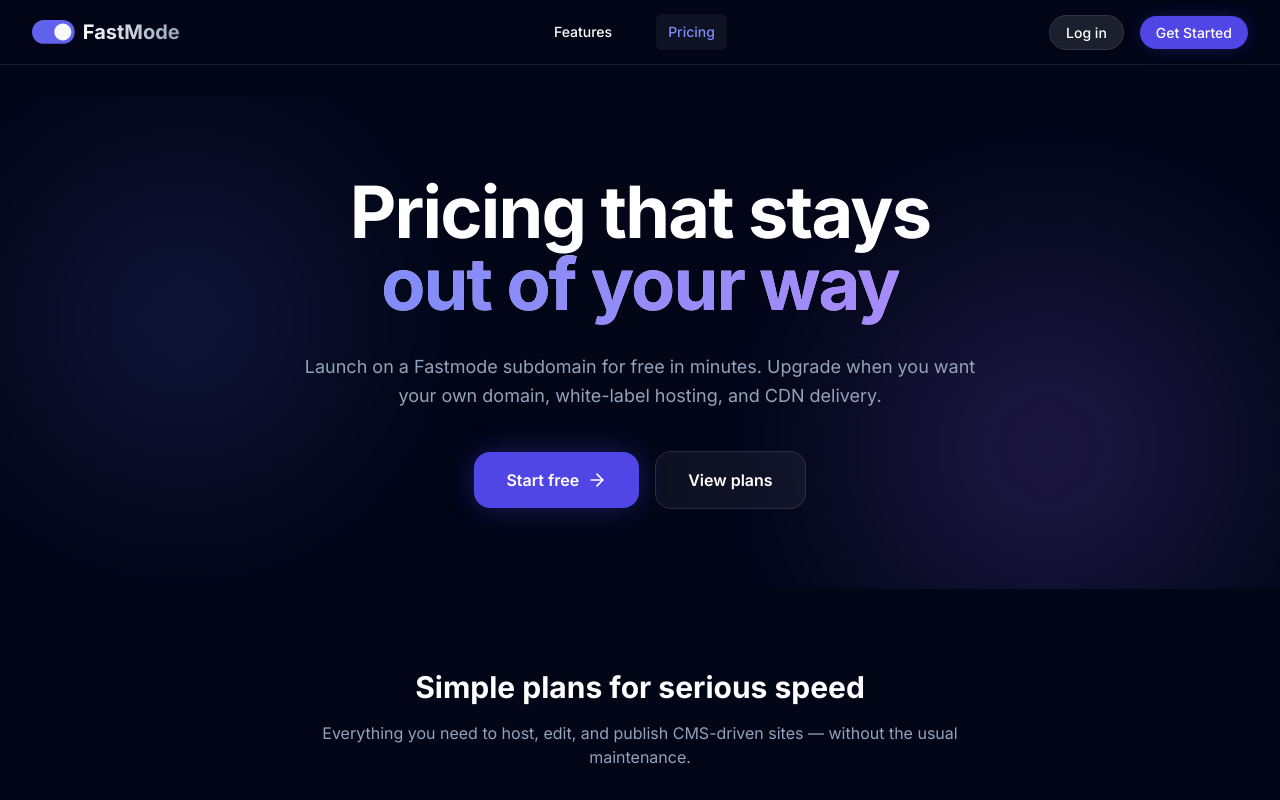
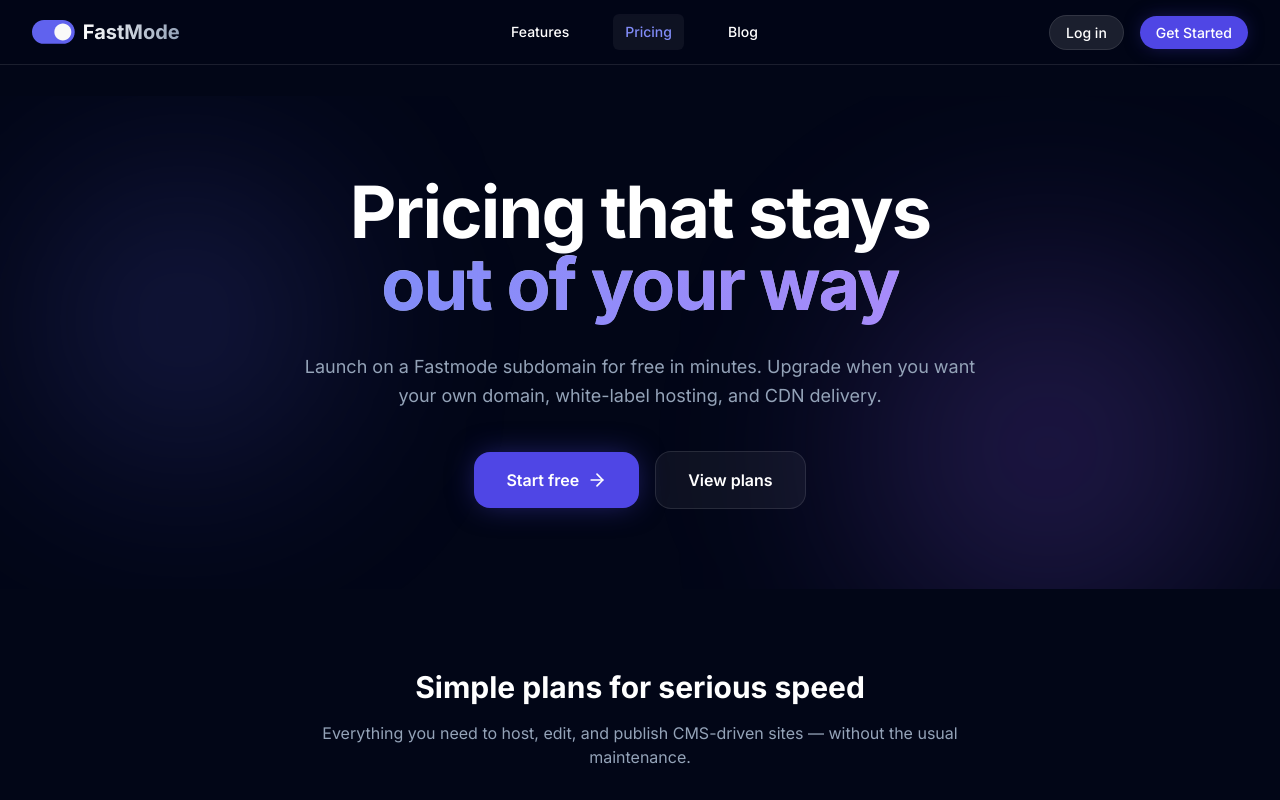
Before and after one commit to arihgoldstein/fast-mode-website, a Next.js app: page /pricing in a window 1280 px wide. Shown: the top 800 px of the page. Built offline with nearby package versions, Linux system fonts and the light colour scheme.

Commit message:
Add Blog link to navigation in Next.js pages

```diff
--- a/app/page.tsx
+++ b/app/page.tsx
@@ -22,6 +22,7 @@ export default function Home() {
               <div className="ml-10 flex items-baseline space-x-8">
                 <Link href="#features" className="hover:text-indigo-400 transition-colors px-3 py-2 rounded-md text-sm font-medium">Features</Link>
                 <Link href="/pricing" className="hover:text-indigo-400 transition-colors px-3 py-2 rounded-md text-sm font-medium">Pricing</Link>
+                <Link href="/blog" className="hover:text-indigo-400 transition-colors px-3 py-2 rounded-md text-sm font-medium">Blog</Link>
               </div>
             </div>
             <div>
--- a/app/pricing/page.tsx
+++ b/app/pricing/page.tsx
@@ -21,6 +21,7 @@ export default function Pricing() {
               <div className="ml-10 flex items-baseline space-x-8">
                 <Link href="/#features" className="hover:text-indigo-400 transition-colors px-3 py-2 rounded-md text-sm font-medium">Features</Link>
                 <Link href="/pricing" className="text-indigo-400 bg-white/5 px-3 py-2 rounded-md text-sm font-medium">Pricing</Link>
+                <Link href="/blog" className="hover:text-indigo-400 transition-colors px-3 py-2 rounded-md text-sm font-medium">Blog</Link>
               </div>
             </div>
             <div>
```
